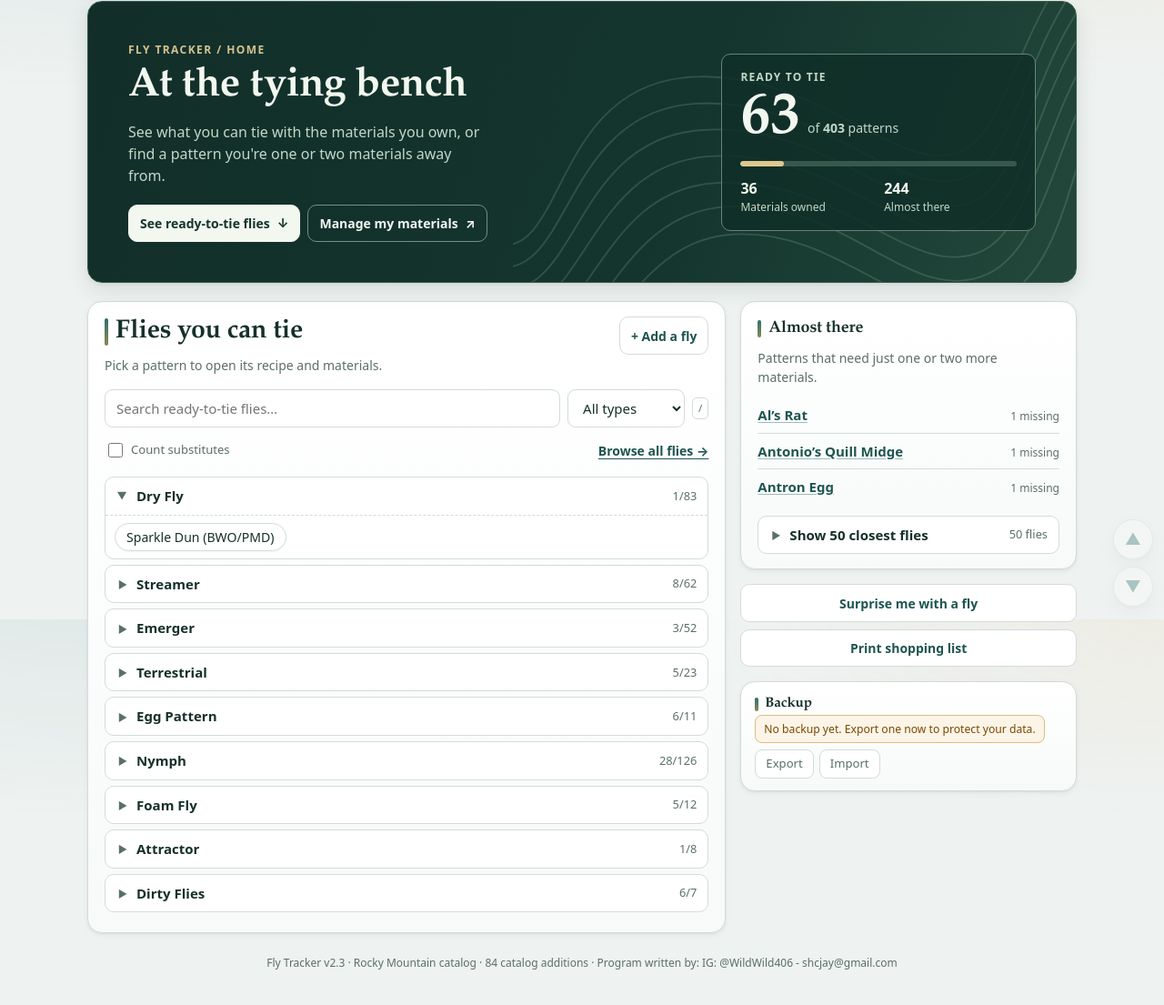
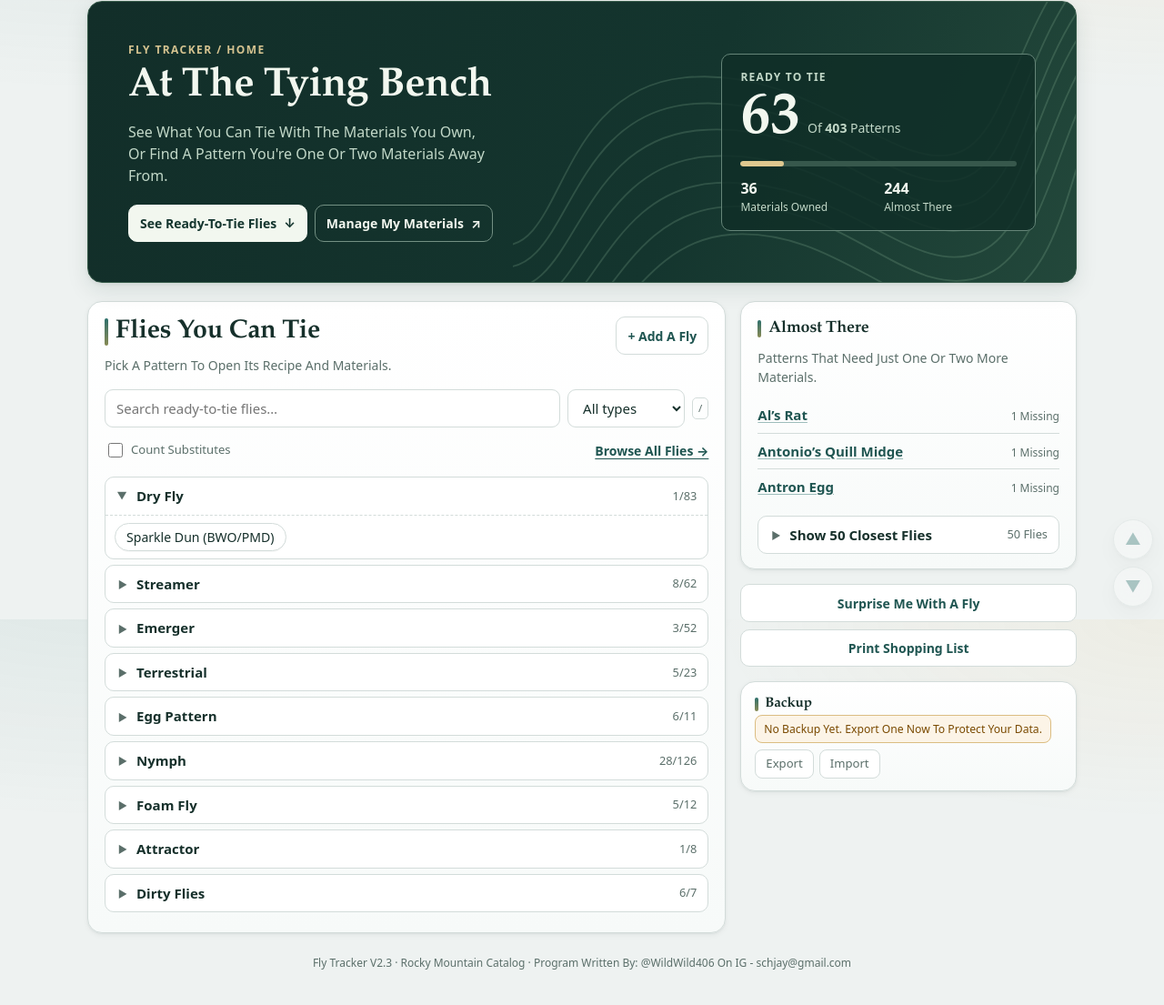
Before and after one commit to 1jnewcs/1jnewcs.github.io, a plain HTML site: page index.html in a window 1280 px wide. Shown: the part 119-1224 px from the top of the page at 91% size. Drawn offline with Linux system fonts and the light colour scheme; no server answers.

Commit message:
Update author information in index.html

```diff
--- a/index.html
+++ b/index.html
@@ -4,8 +4,8 @@
 <meta name="viewport" content="width=device-width, initial-scale=1, viewport-fit=cover">
 <meta name="color-scheme" content="light dark">
 <title>Fly Tying Materials Tracker</title>
-<meta name="author" content="IG: @WildWild406 - shcjay@gmail.com">
-<!-- Program written by: IG: @WildWild406 - shcjay@gmail.com -->
+<meta name="author" content=" @WildWild406 On IG ">
+<!-- Program Written By: IG: @WildWild406 On IG -->
 <script>
 (function(){
   try{
@@ -827,6 +827,12 @@ dialog.bench-mode{
 
 .recipe-specs{margin:14px 0;padding:14px;border:1px solid var(--ln);border-radius:var(--rad);background:var(--sf2)}
 .recipe-specs ul{padding-left:20px}.recipe-specs li{margin:6px 0;line-height:1.45}.recipe-specs h3{margin-top:0}
+
+/* First letter of everything caps (display only; underlying data unchanged) */
+body, body *{text-transform:capitalize}
+input, textarea, select, option, code, pre, kbd, samp{ text-transform:none }
+.ver-email{ text-transform:lowercase }
+a[href]{ text-transform:capitalize }
 </style></head><body>
 
 <nav class="topnav" aria-label="Main navigation">
@@ -2824,7 +2830,6 @@ async function fetchWeather(){
     renderWx(el,data);
   }catch(e){
     el.innerHTML='';
-<!-- fUcktRuMp 18747@$@p -->
   }
 }
 function renderWx(el,data){
@@ -4398,7 +4403,7 @@ $('weather').addEventListener('keydown',e=>{if(e.key==='Enter'||e.key===' '){e.p
 for(const {fly:[name,,ids]} of ROCKIES_BY_NAME.values()){
   if(ids.split(' ').some(id=>!Object.hasOwn(LB,id)))throw new Error('Unknown material in '+name);
 }
-const ver=E('p','ver','Fly Tracker v2.3 · Rocky Mountain catalog · 84 catalog additions · Program written by: IG: @WildWild406 - shcjay@gmail.com');
+const ver=E('p','ver','');ver.append(document.createTextNode('Fly Tracker V2.3 \u00b7 Rocky Mountain Catalog \u00b7 Program Written By: @WildWild406 On IG - '));const verEmail=E('span','ver-email','schjay@gmail.com');ver.append(verEmail);
 document.querySelector('.wrap').append(ver);
 
 refreshCatFilter();
```
